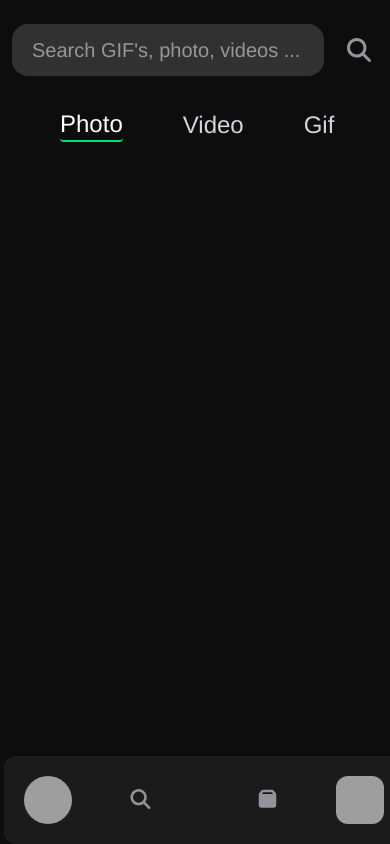
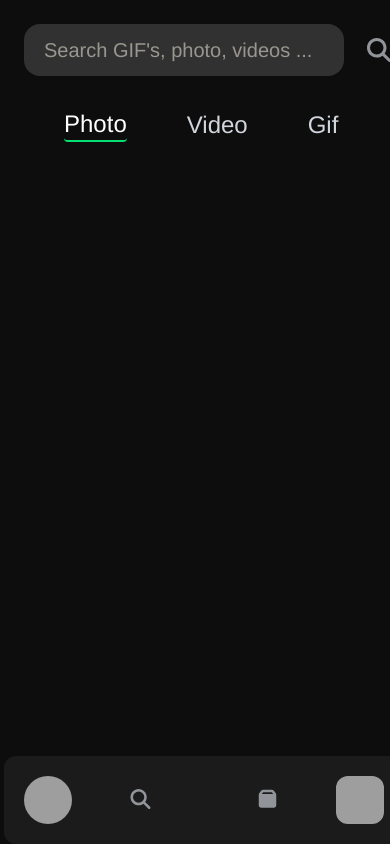
Before and after one commit to kartikrana77/MediaSearch, a React (Vite) app: page / in a window 390 px wide. Built offline with nearby package versions, Linux system fonts and the light colour scheme; grey boxes are pictures that could not be loaded.

Commit message:
evn changes

```diff
--- a/src/App.jsx
+++ b/src/App.jsx
@@ -10,7 +10,7 @@ const App = () => {
     <div className='flex min-h-screen w-full overflow-hidden bg-(--c5)'>
       <Navbar />
       <Navbar2 />
-      <div className='flex-1 sm:ml-10 sm:py-6 ml-3 py-6'>
+      <div className='flex-1 sm:ml-10 sm:py-6 sm:px-6 px-3 ml-3 py-6'>
         <Routes>
        <Route path='/' element={<Home/>}/>
        <Route path ='/collections' element={<Collections/>}/>
--- a/src/components/Searchbar.jsx
+++ b/src/components/Searchbar.jsx
@@ -20,7 +20,7 @@ const Searchbar = () => {
         <form onSubmit={(e)=>{stopDef(e)}} className='flex gap-5 w-screen'>
             <input value={v} onChange={(e)=>{
                 setv(e.target.value)
-            }} type="text" placeholder="Search GIF's, photo, videos ..." className='bg-(--c7) text-xl sm:px-5 sm:py-2 py-3 px-5 rounded-2xl w-[80%] outline-0 text-amber-50' />
+            }} type="text" placeholder="Search GIF's, photo, videos ..." className='bg-(--c7) text-xl sm:px-5 sm:py-2 py-3 px-5 rounded-2xl w-[82%] outline-0 text-amber-50' />
             <button  className='text-(--c9) hover:text-green-500 active:scale-90 duration-300 ease-in-out'><FontAwesomeIcon icon={faMagnifyingGlass} size='xl'/></button>
         </form>
     </div>
--- a/src/components/Tabs.jsx
+++ b/src/components/Tabs.jsx
@@ -7,7 +7,7 @@ const Tabs = () => {
   const dispatch = useDispatch();
   const activeTabs = useSelector((state) => state.search.activetab);
   return (
-    <div className="flex gap-15 mt-8 sm:ml-1 ml-12">
+    <div className="flex gap-15 mt-8 sm:ml-1 ml-10">
       {tabs.map((e, idx) => {
         return (
           <button
```
Also changed, not shown: 1 other file (tests, documents, lock files or other folders).
